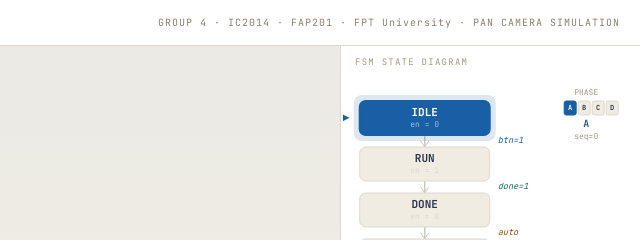
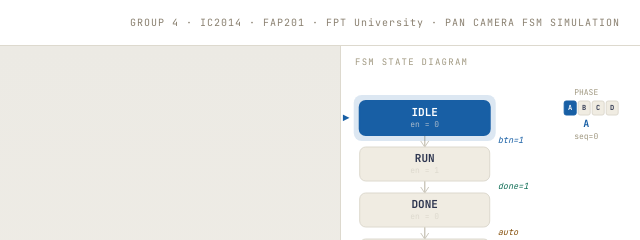
Before and after one commit to tommm1207/FAP201_ProjectFinal, a plain HTML site: page docs/index.html in a window 1280 px wide. Shown: the top 240 px of the page, 640-1280 px from the left. Drawn offline with Linux system fonts and the light colour scheme.

Commit message:
Update title and subtitle for simulation clarity

```diff
--- a/docs/index.html
+++ b/docs/index.html
@@ -3,7 +3,7 @@
 <head>
 <meta charset="UTF-8">
 <meta name="viewport" content="width=device-width, initial-scale=1.0">
-<title>Pan Camera FSM — FAP201 IC2014</title>
+<title>Pan Camera FSM Simulation</title>
 <style>
 @import url('https://fonts.googleapis.com/css2?family=JetBrains+Mono:wght@400;600;700&family=Syne:wght@700;800&display=swap');
 *{box-sizing:border-box;margin:0;padding:0}
@@ -69,7 +69,7 @@ body{background:#f4f1eb;color:#2c2820;font-family:'JetBrains Mono',monospace;hei
 <!-- TOP -->
 <div id="topbar">
   <span class="title">PAN CAMERA FSM SIMULATOR</span>
-  <span class="sub">GROUP 4 · IC2014 · FAP201 · FPT University · PAN CAMERA SIMULATION</span>
+  <span class="sub">GROUP 4 · IC2014 · FAP201 · FPT University · PAN CAMERA FSM SIMULATION</span>
 </div>
 
 <!-- MAIN -->
```
